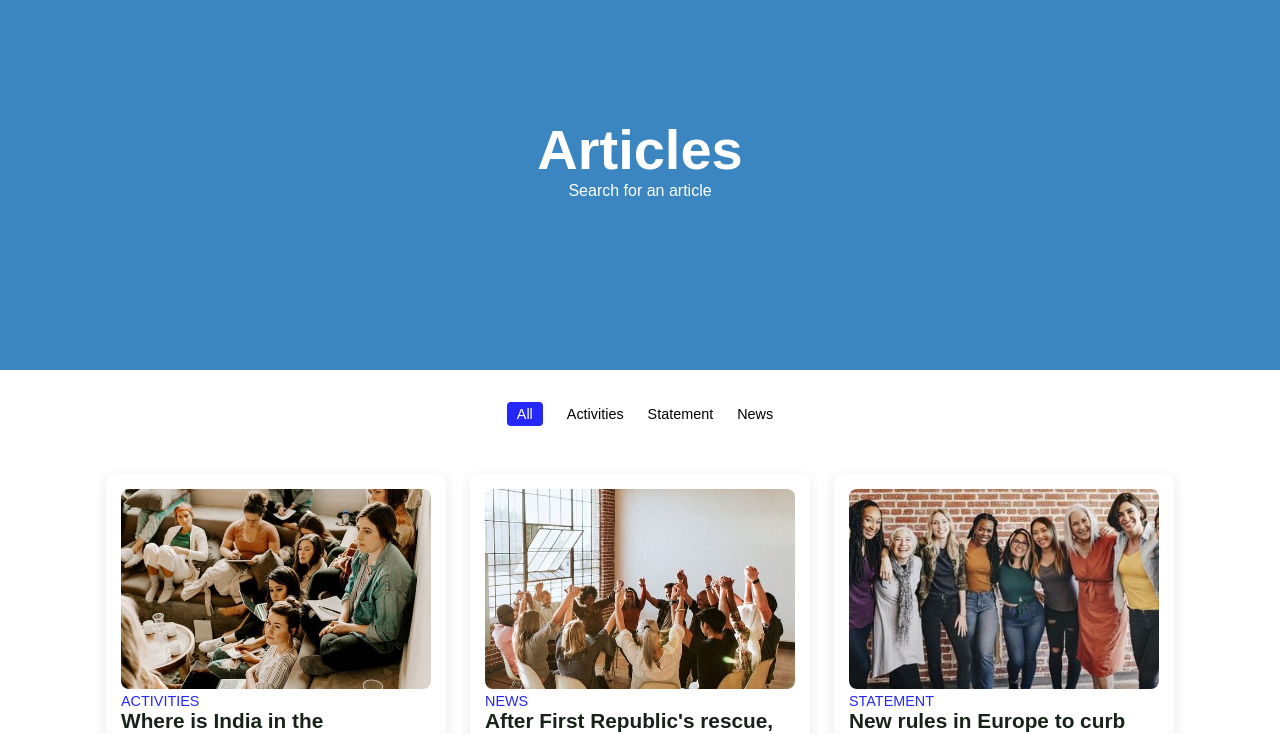
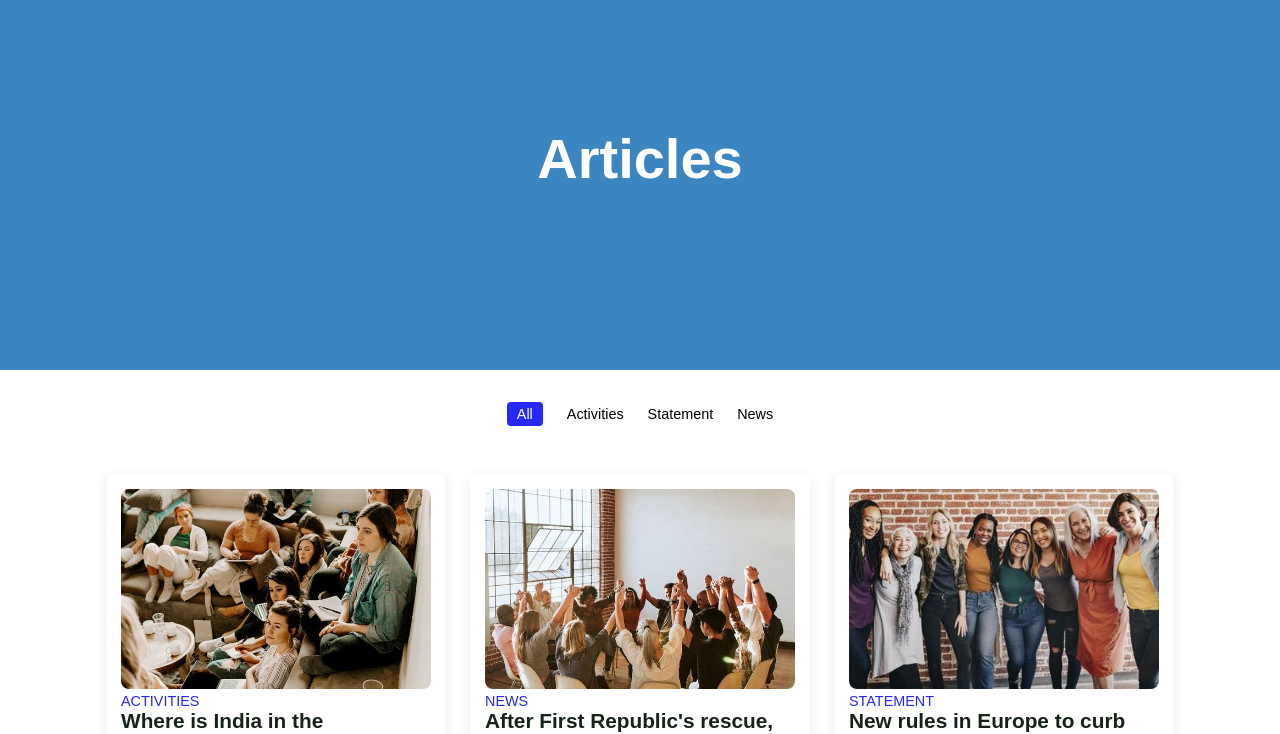
Before and after one commit to Tech4-Impact-BE23/Responsive-BE23, a website: page article/main_page.html in a window 1280 px wide. Shown: the part 70-804 px from the top of the page. Drawn offline with nearby package versions, Linux system fonts and the light colour scheme.

Commit message:
article page

```diff
--- a/article/main_page.html
+++ b/article/main_page.html
@@ -32,7 +32,7 @@
     <section class="home" id="home">
         <div class="home-text container">
             <h2 class="home-title">Articles</h2>
-            <span class="home-subtitle">Search for an article</span>
+            <!-- <span class="home-subtitle">Search for an article</span> -->
             <!-- <div class="search-wrapper">
                 <div>
                     <input type="text" name="keyword">
```
